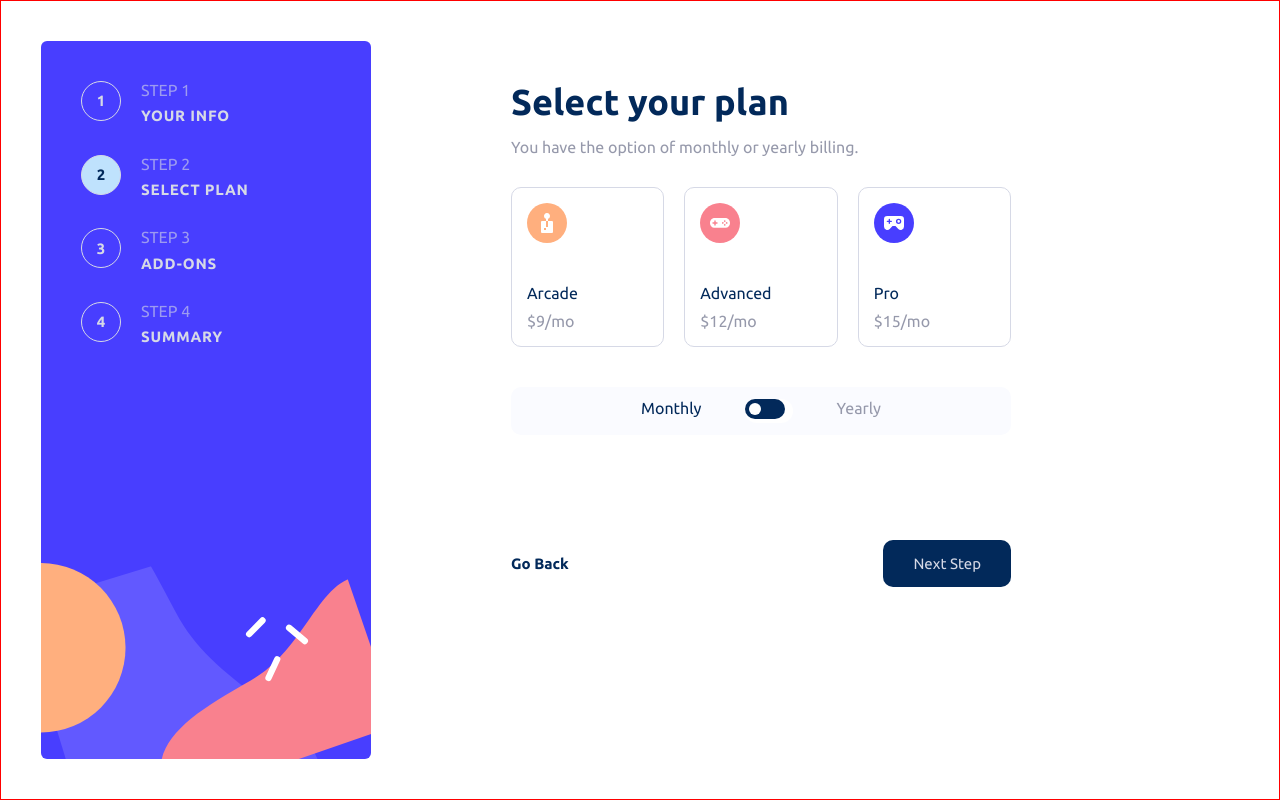
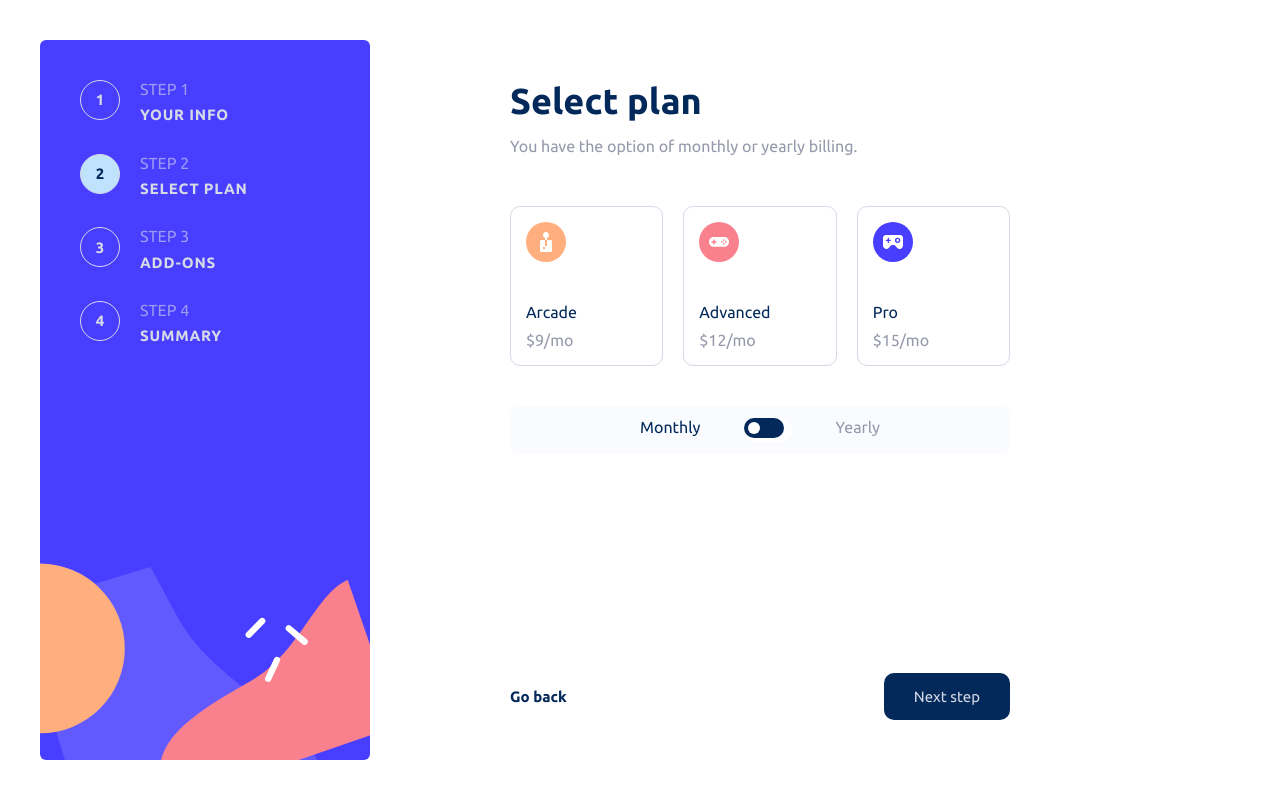
Before and after one commit to ninaokumura/multi-step-form, a React (Create React App) app: page /select-plan in a window 1280 px wide. Built offline with nearby package versions, Linux system fonts and the light colour scheme.

Commit message:
refactor

```diff
--- a/src/App.tsx
+++ b/src/App.tsx
@@ -8,11 +8,9 @@ import Summary from "./pages/summary";
 
 const MainWrapper = styled.div`
   min-height: 100vh;
-  border: 2px solid green;
   display: flex;
   flex-direction: row-reverse;
   justify-content: center;
-  border: 1px solid red;
 `;
 
 function App() {
--- a/src/layouts/MainLayout.tsx
+++ b/src/layouts/MainLayout.tsx
@@ -5,6 +5,10 @@ import { Link, useLocation } from "react-router-dom";
 
 type Props = {
   children: React.ReactElement | string;
+  pageTitle: string;
+  pageDescription: string;
+  onNextClick?: () => void;
+  onPreviousClick?: () => void;
 };
 
 const STEPS = [
@@ -40,7 +44,7 @@ const Wrapper = styled.aside`
 
 const SidebarWrapper = styled.ul`
   padding: 40px;
-  min-width: 330px;
+  max-width: 330px;
   border-radius: 6px;
   background-image: url(${desktopImg});
   background-repeat: no-repeat;
@@ -72,6 +76,39 @@ const StepDescription = styled.div`
   letter-spacing: 0.8px;
 `;
 
+const ChildrenWrapper = styled.div`
+  max-width: 600px;
+  width: 100%;
+  padding: 40px;
+  display: flex;
+  flex-direction: column;
+  justify-content: space-between;
+  font-family: ${({ theme }) => theme.fonts.ubuntu};
+`;
+
+const Children = styled.div`
+  margin-top: 20px;
+`;
+
+const Title = styled.div`
+  font-weight: bold;
+  font-size: 36px;
+  padding-bottom: 16px;
+  color: ${({ theme }) => theme.colors["marine-blue"]};
+`;
+
+const Paragraph = styled.div`
+  color: ${({ theme }) => theme.colors["cool-gray"]};
+  padding-bottom: 30px;
+`;
+
+const ButtonWrapper = styled.div`
+  max-width: 500px;
+  display: flex;
+  flex-direction: row-reverse;
+  justify-content: space-between;
+`;
+
 const MainLayout = (props: Props) => {
   const location = useLocation();
   return (
@@ -98,7 +135,48 @@ const MainLayout = (props: Props) => {
           </ListItems>
         ))}
       </SidebarWrapper>
-      {props.children}
+      <ChildrenWrapper>
+        <div>
+          <Title>{props.pageTitle}</Title>
+          <Paragraph>{props.pageDescription}</Paragraph>
+          <Children>{props.children}</Children>
+        </div>
+
+        <ButtonWrapper>
+          {location.pathname !== "/summary" && (
+            <Button
+              variant="secondary"
+              size="md"
+              onClick={props.onNextClick}
+              color="default"
+            >
+              Next step
+            </Button>
+          )}
+
+          {location.pathname === "/summary" && (
+            <Button
+              variant="secondary"
+              size="md"
+              onClick={props.onNextClick}
+              color="confirm"
+            >
+              Confirm
+            </Button>
+          )}
+
+          {location.pathname !== "/personal-info" && (
+            <Button
+              variant="primary"
+              size="md"
+              onClick={props.onPreviousClick}
+              color="back"
+            >
+              Go back
+            </Button>
+          )}
+        </ButtonWrapper>
+      </ChildrenWrapper>
     </Wrapper>
   );
 };
--- a/src/pages/add-ons.tsx
+++ b/src/pages/add-ons.tsx
@@ -1,4 +1,4 @@
-import React from "react";
+import { useNavigate } from "react-router-dom";
 import MainLayout from "../layouts/MainLayout";
 import styled from "styled-components";
 
@@ -9,8 +9,22 @@ const Wrapper = styled.div`
 `;
 
 const AddOns = (props: Props) => {
+  const navigate = useNavigate();
+
+  const handlePreviousClick = () => {
+    navigate({ pathname: "/select-plan" });
+  };
+
+  const handleNextClick = () => {
+    navigate({ pathname: "/summary" });
+  };
   return (
-    <MainLayout>
+    <MainLayout
+      pageTitle="Pick add-ons"
+      pageDescription="Add-ons help enhance your gaming experience."
+      onNextClick={handleNextClick}
+      onPreviousClick={handlePreviousClick}
+    >
       <Wrapper>ADD ONS</Wrapper>
     </MainLayout>
   );
--- a/src/pages/personal-info.tsx
+++ b/src/pages/personal-info.tsx
@@ -2,35 +2,9 @@ import React, { useState } from "react";
 import styled from "styled-components";
 import { useNavigate } from "react-router-dom";
 import MainLayout from "../layouts/MainLayout";
-import Button from "../stories/Button/Button";
 import Input from "../stories/Input/Input";
 
-const Wrapper = styled.div`
-  width: 100%;
-  padding: 40px;
-  display: flex;
-  flex-direction: column;
-`;
-
-const Title = styled.div`
-  font-weight: bold;
-  font-size: 36px;
-  padding-bottom: 16px;
-  color: ${({ theme }) => theme.colors["marine-blue"]};
-`;
-
-const Paragraph = styled.div`
-  color: ${({ theme }) => theme.colors["cool-gray"]};
-  padding-bottom: 30px;
-`;
-
-const ButtonWrapper = styled.div`
-  margin: 20px 0px 0px auto;
-`;
-
-const Content = styled.div`
-  width: full;
-  max-width: 450px;
+const FormContent = styled.div`
   display: flex;
   flex-direction: column;
   gap: 28px;
@@ -43,19 +17,17 @@ const PersonalInfo = () => {
 
   const navigate = useNavigate();
 
-  const handleClick = () => {
-    // 👇️ navigate programmatically
+  const handleNextClick = () => {
     navigate({ pathname: "/select-plan" });
   };
 
   return (
-    <MainLayout>
-      <Wrapper>
-        <Title>Personal info</Title>
-        <Paragraph>
-          Please provide your name, email address, and phone number.
-        </Paragraph>
-        <Content>
+    <MainLayout
+      pageTitle="Personal info"
+      pageDescription="Please provide your name, email address, and phone number."
+      onNextClick={handleNextClick}
+    >
+      <FormContent>
         <div>
           <Input
             type="text"
@@ -93,18 +65,7 @@ const PersonalInfo = () => {
             label="Phone Number"
           />
         </div>
-
-          <ButtonWrapper>
-            <Button
-              variant="secondary"
-              children="Next Step"
-              size="md"
-              onClick={handleClick}
-              color="default"
-            />
-          </ButtonWrapper>
-        </Content>
-      </Wrapper>
+      </FormContent>
     </MainLayout>
   );
 };
--- a/src/pages/select-plan.tsx
+++ b/src/pages/select-plan.tsx
@@ -1,15 +1,12 @@
-import React, { useState } from "react";
-import MainLayout from "../layouts/MainLayout";
+import { useState } from "react";
+import { useNavigate, useParams } from "react-router-dom";
 import styled from "styled-components";
 import arcadeIcon from "../assets/icon-arcade.svg";
 import advancedIcon from "../assets/icon-advanced.svg";
 import proIcon from "../assets/icon-pro.svg";
 import Card from "../stories/Card/Card";
-import Button from "../stories/Button/Button";
-import { useNavigate, useParams } from "react-router-dom";
+import MainLayout from "../layouts/MainLayout";
 import Toggle from "../components/Toggle";
-
-type Props = {};
 
 const CARD_ITEMS = [
   {
@@ -36,26 +33,6 @@ const CARD_ITEMS = [
   },
 ];
 
-const Wrapper = styled.div`
-  width: 100%;
-  padding: 40px;
-  display: flex;
-  flex-direction: column;
-  font-family: ${({ theme }) => theme.fonts.ubuntu};
-`;
-
-const Title = styled.div`
-  font-weight: bold;
-  font-size: 36px;
-  padding-bottom: 16px;
-  color: ${({ theme }) => theme.colors["marine-blue"]};
-`;
-
-const Paragraph = styled.div`
-  color: ${({ theme }) => theme.colors["cool-gray"]};
-  padding-bottom: 30px;
-`;
-
 const ListWrapper = styled.ul`
   display: grid;
   grid-template-columns: repeat(3, 1fr);
@@ -74,13 +51,6 @@ const Content = styled.div`
   gap: 20px;
 `;
 
-const ButtonWrapper = styled.div`
-  max-width: 500px;
-  display: flex;
-  flex-direction: row-reverse;
-  justify-content: space-between;
-`;
-
 const ToggleWrapper = styled.div`
   max-width: 500px;
   background-color: ${({ theme }) => theme.colors["alabaster"]};
@@ -92,36 +62,28 @@ const ToggleWrapper = styled.div`
   font-size: 16px;
 `;
 
-const MainContainer = styled.div`
-  display: flex;
-  flex-direction: column;
-  justify-content: space-between;
-  min-height: 400px;
-`;
-
-const SelectPlan = (props: Props) => {
+const SelectPlan = () => {
   const [checked, setChecked] = useState(false);
 
   const navigate = useNavigate();
 
   const params = useParams();
 
-  const GoBackClickHandler = () => {
+  const handlePreviousClick = () => {
     navigate({ pathname: "/personal-info" });
   };
 
-  const GoNextClickHandler = () => {
+  const handleNextClick = () => {
     navigate({ pathname: "/add-ons" });
   };
 
   return (
-    <MainLayout>
-      <Wrapper>
-        <Title>Select your plan</Title>
-        <Paragraph>
-          You have the option of monthly or yearly billing.{" "}
-        </Paragraph>
-        <MainContainer>
+    <MainLayout
+      pageTitle="Select plan"
+      pageDescription="You have the option of monthly or yearly billing."
+      onNextClick={handleNextClick}
+      onPreviousClick={handlePreviousClick}
+    >
       <Content>
         <ListWrapper>
           {CARD_ITEMS.map((item) => (
@@ -161,25 +123,6 @@ const SelectPlan = (props: Props) => {
           </div>
         </ToggleWrapper>
       </Content>
-
-          <ButtonWrapper>
-            <Button
-              variant="secondary"
-              children="Next Step"
-              size="md"
-              onClick={GoNextClickHandler}
-              color="default"
-            />
-            <Button
-              variant="primary"
-              children="Go Back"
-              size="md"
-              onClick={GoBackClickHandler}
-              color="back"
-            />
-          </ButtonWrapper>
-        </MainContainer>
-      </Wrapper>
     </MainLayout>
   );
 };
--- a/src/pages/summary.tsx
+++ b/src/pages/summary.tsx
@@ -1,4 +1,4 @@
-import React from "react";
+import { useNavigate } from "react-router-dom";
 import styled from "styled-components";
 import MainLayout from "../layouts/MainLayout";
 
@@ -9,8 +9,23 @@ const Wrapper = styled.div`
 `;
 
 const Summary = (props: Props) => {
+  const navigate = useNavigate();
+
+  const handlePreviousClick = () => {
+    navigate({ pathname: "/add-ons" });
+  };
+
+  const handleNextClick = () => {
+    navigate({ pathname: "/summary" });
+  };
+
   return (
-    <MainLayout>
+    <MainLayout
+      pageTitle="Finishing up"
+      pageDescription="Double-check everything looks OK before confirming."
+      onNextClick={handleNextClick}
+      onPreviousClick={handlePreviousClick}
+    >
       <Wrapper>summary</Wrapper>
     </MainLayout>
   );
--- a/src/stories/Button/Button.tsx
+++ b/src/stories/Button/Button.tsx
@@ -7,7 +7,7 @@ type ButtonProps = {
   variant?: "primary" | "secondary";
   size?: "sm" | "md";
   shape?: "round";
-  color: "default" | "active" | "back";
+  color: "default" | "active" | "back" | "confirm";
 };
 
 const VARIANTS = {
@@ -58,10 +58,16 @@ const COLOR = {
     background-color: transparent;
     color: ${({ theme }) => theme.colors["marine-blue"]};
   `,
+  confirm: css`
+    background-color: ${({ theme }) => theme.colors["purplish-blue"]};
+  `,
 };
 
 const StyledButton = styled.button<ButtonProps>`
   cursor: pointer;
+  &:hover {
+    opacity: 0.8;
+  }
   ${(props) => VARIANTS[props.variant ?? "primary"]};
   ${(props) => (props.shape ? SHAPE[props.shape] : null)};
   ${(props) => (props.color ? COLOR[props.color] : undefined)}
--- a/src/stories/Input/Input.tsx
+++ b/src/stories/Input/Input.tsx
@@ -20,8 +20,7 @@ const InputDefault = styled.input<{
     ${({ theme, error }) =>
       theme.colors[error ? "strawberry-red" : "light-gray"]};
   border-radius: 4px;
-  width: full;
-  min-width: 450px;
+  width: 100%;
   height: 50px;
 
   padding: 8px;
```
Lines whose indentation alone changed are shown as unchanged.
